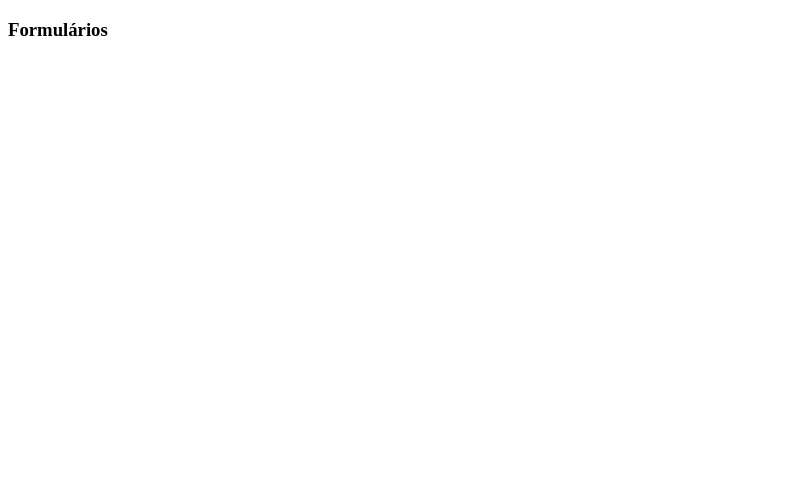
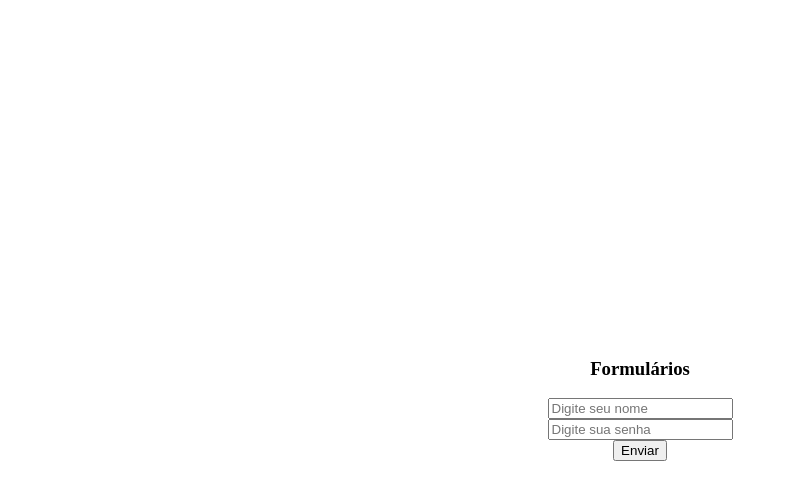
Before and after one commit to edersoncaldato/DAW-2025, a plain HTML site: page formulario.html in a window 1280 px wide. Shown: the whole page, without its empty margins (0-787 px from the left). Drawn offline with Linux system fonts and the light colour scheme.

Commit message:
cssadded

```diff
--- a/formulario.html
+++ b/formulario.html
@@ -4,11 +4,18 @@
     <meta charset="UTF-8">
     <meta name="viewport" content="width=device-width, initial-scale=1.0">
     <title>Aula Css</title>
+    <link rel="stylesheet" href="style.css">
 </head>
-<body>
-  <h3>Formulários</h3>
-    <form action="">
-
+<body class="centerbody">
+    <main class="flex-container">
+        <section>
+    <form action="" class="formularioInscricao">
+        <h3>Formulários</h3>
+        <input type="text" placeholder="Digite seu nome" required>
+        <input type="password" placeholder="Digite sua senha" required>
+        <button type="submit">Enviar</button>
     </form>
+    </section>
+    </main>
 </body>
 </html>
--- /dev/null
+++ b/style.css
@@ -0,0 +1,181 @@
+.centerbody {
+    display: flex;
+    justify-content: center;
+    align-items: center;
+    height: 100vh; /* Full viewport height */
+}
+.formularioInscricao {
+   display: flex;
+  flex-direction: column;
+  align-items: center; /* Center items horizontally */
+  justify-content: center; /* Center items vertically */
+  height: 100%; /* Full height of the parent */
+}
+
+
+.flex-container {
+  display: flex;
+  align-items: stretch;
+}
+
+.flex-container>div {
+  width: 100px;
+  margin: 10px;
+  text-align: center;
+  line-height: 75px;
+  font-size: 30px;
+}
+
+body {
+    animation : none;
+    animation-delay : 0;
+    animation-direction : normal;
+    animation-duration : 0;
+    animation-fill-mode : none;
+    animation-iteration-count : 1;
+    animation-name : none;
+    animation-play-state : running;
+    animation-timing-function : ease;
+    backface-visibility : visible;
+    background : 0;
+    background-attachment : scroll;
+    background-clip : border-box;
+    background-color : transparent;
+    background-image : none;
+    background-origin : padding-box;
+    background-position : 0 0;
+    background-position-x : 0;
+    background-position-y : 0;
+    background-repeat : repeat;
+    background-size : auto auto;
+    border : 0;
+    border-style : none;
+    border-width : medium;
+    border-color : inherit;
+    border-bottom : 0;
+    border-bottom-color : inherit;
+    border-bottom-left-radius : 0;
+    border-bottom-right-radius : 0;
+    border-bottom-style : none;
+    border-bottom-width : medium;
+    border-collapse : separate;
+    border-image : none;
+    border-left : 0;
+    border-left-color : inherit;
+    border-left-style : none;
+    border-left-width : medium;
+    border-radius : 0;
+    border-right : 0;
+    border-right-color : inherit;
+    border-right-style : none;
+    border-right-width : medium;
+    border-spacing : 0;
+    border-top : 0;
+    border-top-color : inherit;
+    border-top-left-radius : 0;
+    border-top-right-radius : 0;
+    border-top-style : none;
+    border-top-width : medium;
+    bottom : auto;
+    box-shadow : none;
+    box-sizing : content-box;
+    caption-side : top;
+    clear : none;
+    clip : auto;
+    color : inherit;
+    columns : auto;
+    column-count : auto;
+    column-fill : balance;
+    column-gap : normal;
+    column-rule : medium none currentColor;
+    column-rule-color : currentColor;
+    column-rule-style : none;
+    column-rule-width : none;
+    column-span : 1;
+    column-width : auto;
+    content : normal;
+    counter-increment : none;
+    counter-reset : none;
+    cursor : auto;
+    direction : ltr;
+    display : inline;
+    empty-cells : show;
+    float : none;
+    font : normal;
+    font-family : inherit;
+    font-size : medium;
+    font-style : normal;
+    font-variant : normal;
+    font-weight : normal;
+    height : auto;
+    hyphens : none;
+    left : auto;
+    letter-spacing : normal;
+    line-height : normal;
+    list-style : none;
+    list-style-image : none;
+    list-style-position : outside;
+    list-style-type : disc;
+    margin : 0;
+    margin-bottom : 0;
+    margin-left : 0;
+    margin-right : 0;
+    margin-top : 0;
+    max-height : none;
+    max-width : none;
+    min-height : 0;
+    min-width : 0;
+    opacity : 1;
+    orphans : 0;
+    outline : 0;
+    outline-color : invert;
+    outline-style : none;
+    outline-width : medium;
+    overflow : visible;
+    overflow-x : visible;
+    overflow-y : visible;
+    padding : 0;
+    padding-bottom : 0;
+    padding-left : 0;
+    padding-right : 0;
+    padding-top : 0;
+    page-break-after : auto;
+    page-break-before : auto;
+    page-break-inside : auto;
+    perspective : none;
+    perspective-origin : 50% 50%;
+    position : static;
+    /* May need to alter quotes for different locales (e.g fr) */
+    quotes : '\201C' '\201D' '\2018' '\2019';
+    right : auto;
+    tab-size : 8;
+    table-layout : auto;
+    text-align : inherit;
+    text-align-last : auto;
+    text-decoration : none;
+    text-decoration-color : inherit;
+    text-decoration-line : none;
+    text-decoration-style : solid;
+    text-indent : 0;
+    text-shadow : none;
+    text-transform : none;
+    top : auto;
+    transform : none;
+    transform-style : flat;
+    transition : none;
+    transition-delay : 0s;
+    transition-duration : 0s;
+    transition-property : none;
+    transition-timing-function : ease;
+    unicode-bidi : normal;
+    vertical-align : baseline;
+    visibility : visible;
+    white-space : normal;
+    widows : 0;
+    width : auto;
+    word-spacing : normal;
+    z-index : auto;
+    /* basic modern patch */
+    all: initial;
+    all: unset;
+}
```
